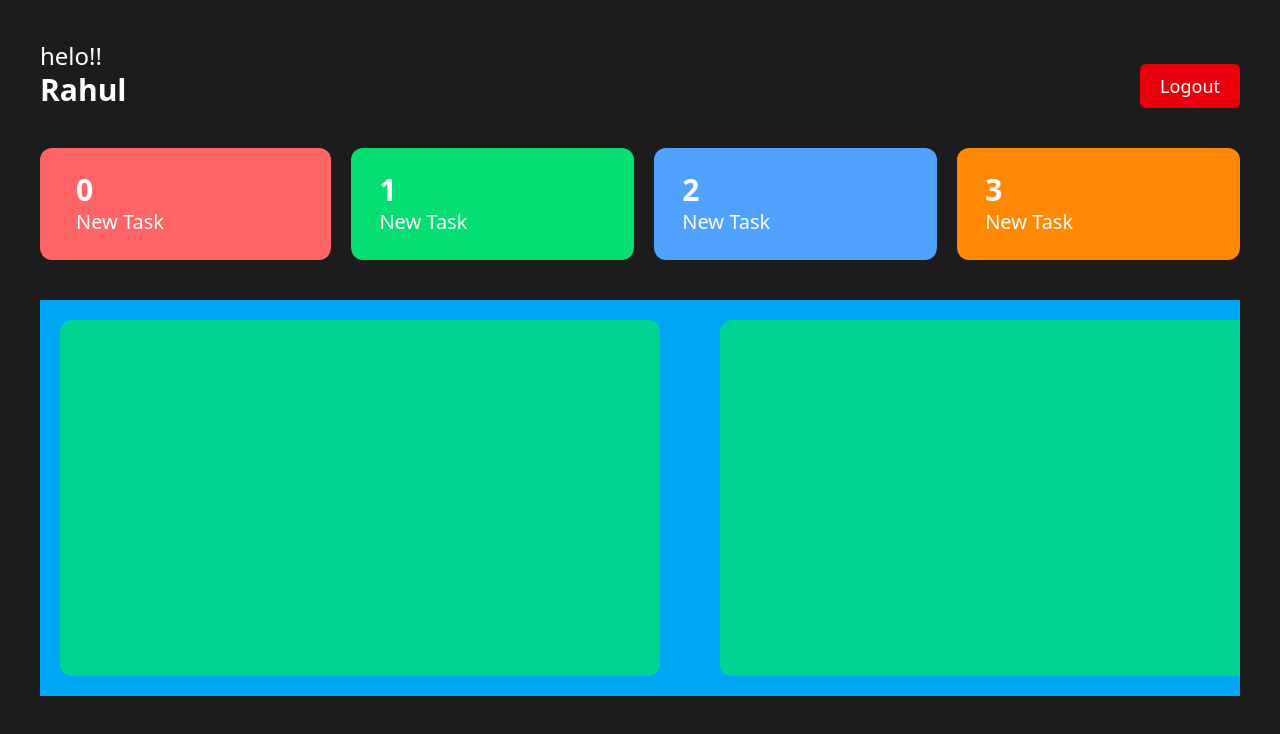
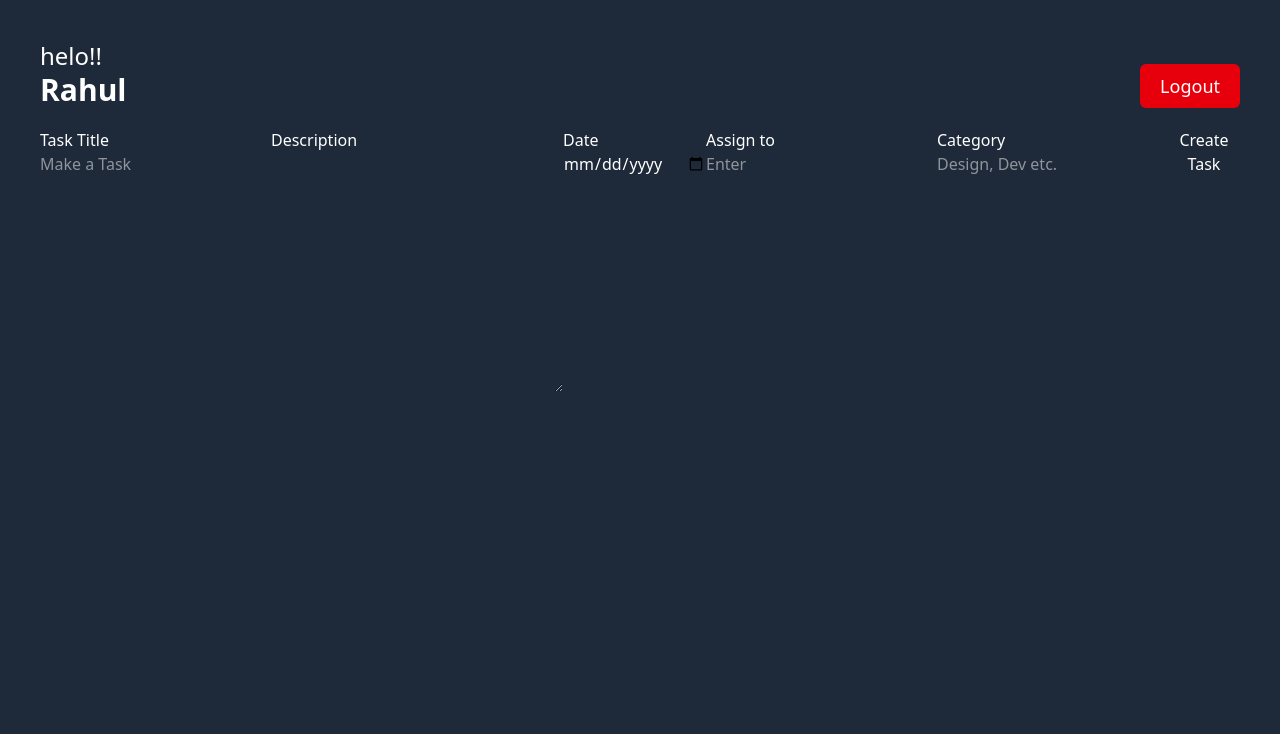
Before and after one commit to RahulHeer150/Project, a React (Vite) app: page / in a window 1280 px wide. Shown: the top 734 px of the page. Built offline with nearby package versions, Linux system fonts and the light colour scheme.

Commit message:
employee and adimn dashbord working

```diff
--- a/src/App.jsx
+++ b/src/App.jsx
@@ -2,13 +2,14 @@ import React from 'react'
 import './index.css'
 import Login from '../src/components/Auth/Login';
 import EmployeeDashboard from './components/Dashboard/EmployeeDashboard';
+import AdminDashboard from './components/Dashboard/AdminDashboard';
 
 const App = () => {
   return (
     <>
     <div className='bg-gray-800 h-screen w-screen text-white'>
       {/* <Login/> */}
-      <EmployeeDashboard/>
+      <AdminDashboard/>
     </div>
 
 
--- /dev/null
+++ b/src/components/Dashboard/AdminDashboard.jsx
@@ -0,0 +1,40 @@
+import React from 'react'
+import Header from '../others/Header'
+
+const AdminDashboard = () => {
+  return (
+    <div className='h-screen p-10 w-full'>
+        <Header/>
+
+       <div>
+        <form className='flex justify-between items-start mt-5' >
+            <div>
+                <h3>Task Title</h3>
+                <input type="text" placeholder='Make a Task' id="" />
+            </div>
+            <div>
+                <h3>Description</h3>
+                <textarea name="" id="" cols="30" rows="10"></textarea>
+            </div>
+            <div>
+                <h3>Date</h3>
+                <input type="date" name="" id="" />
+            </div>
+            <div>
+                <h3>Assign to</h3>
+                <input type="text" placeholder='Enter' id="" />
+            </div>
+            <div>
+                <h3>Category</h3>
+                <input type="text" placeholder='Design, Dev etc.' id="" />
+            </div>
+
+            <button>Create Task</button>
+
+        </form>
+       </div>
+    </div>
+  )
+}
+
+export default AdminDashboard
--- a/src/components/Tasklist/TaskList.jsx
+++ b/src/components/Tasklist/TaskList.jsx
@@ -3,10 +3,14 @@ import React from 'react'
 const TaskList = () => {
   return (
     <div id='tasklist' className='h-[55%] items-center justify-start gap-5 flex flex-nowrap w-full bg-sky-500 mt-10 py-5 overflow-x-auto'>
-        <div className='h-full flex-shrink-0  w-[600px] bg-emerald-400 rounded-xl mx-5'></div>
-        <div className='h-full flex-shrink-0  w-[600px] bg-emerald-400 rounded-xl mx-5'></div>
-        <div className='h-full flex-shrink-0  w-[600px] bg-emerald-400 rounded-xl mx-5'></div>
-        <div className='h-full flex-shrink-0  w-[600px] bg-emerald-400 rounded-xl mx-5'></div>
+        <div className='h-full flex-shrink-0  w-[300px] bg-emerald-400 rounded-xl mx-5 p-5'>
+            <div className='flex justify-between items-center'>
+                <h3 className='bg-red-600 px-3 py-1 rounded-md'>High</h3>
+                <h4 className=''>20 Feb 2025</h4>
+            </div>
+        <h2 className='mt-5 text-xl font-semibold'>Make a Youtube Clone!</h2>
+        <p className='mt-2 text-sm'>Lorem ipsum dolor sit amet consectetur adipisicing elit. Assumenda nam sed aliquid, voluptatibus ipsa odit.</p>
+        </div>
 
     </div>
   )
```
